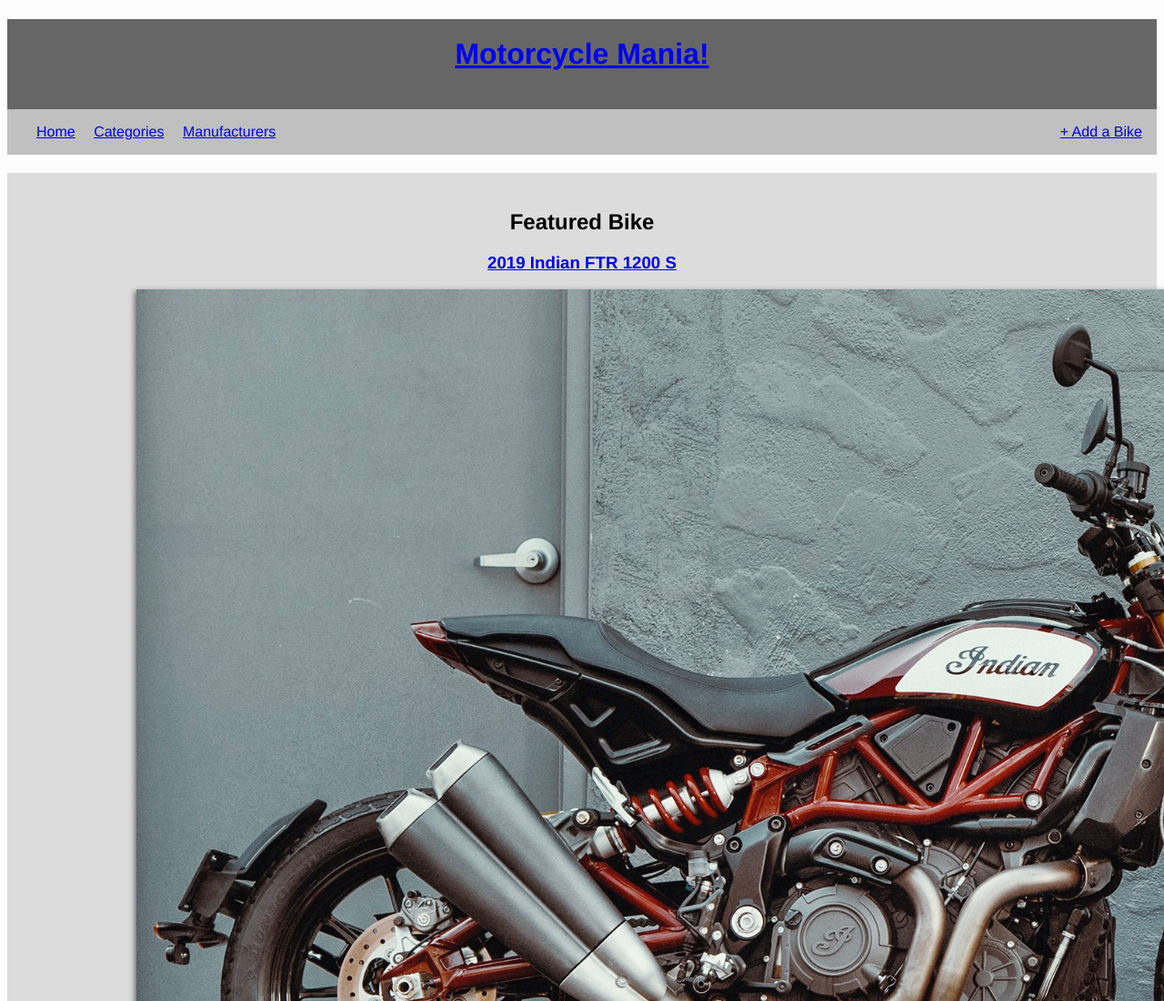
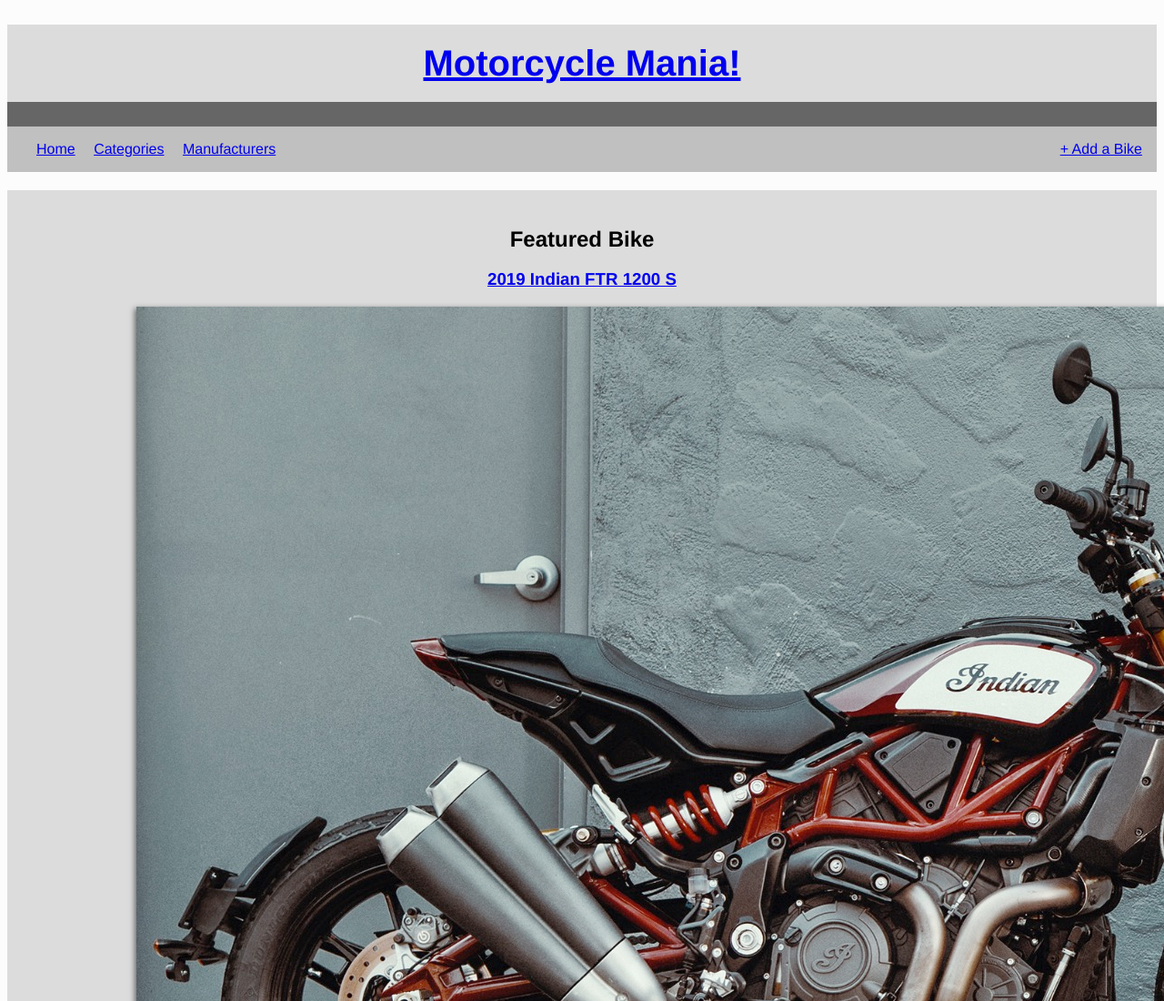
Before and after one commit to boykj/cs290-project2, a plain HTML site: page index.html in a window 1280 px wide. Shown: the top 1100 px of the page at 91% size. Drawn offline with Linux system fonts and the light colour scheme.

Commit message:
main.css: Change header h1 font size & background color

```diff
--- a/main.css
+++ b/main.css
@@ -10,6 +10,8 @@
 header h1 {
   padding: 20px;
   text-align: center;
+  background-color: #DCDCDC;
+  font-size: 40px;
 }
 
 nav {
```
